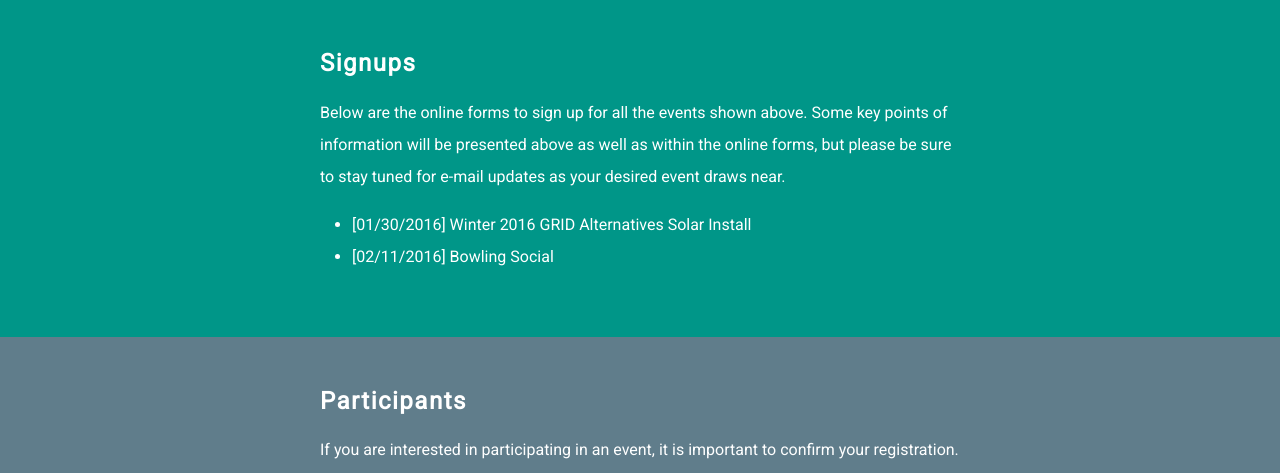
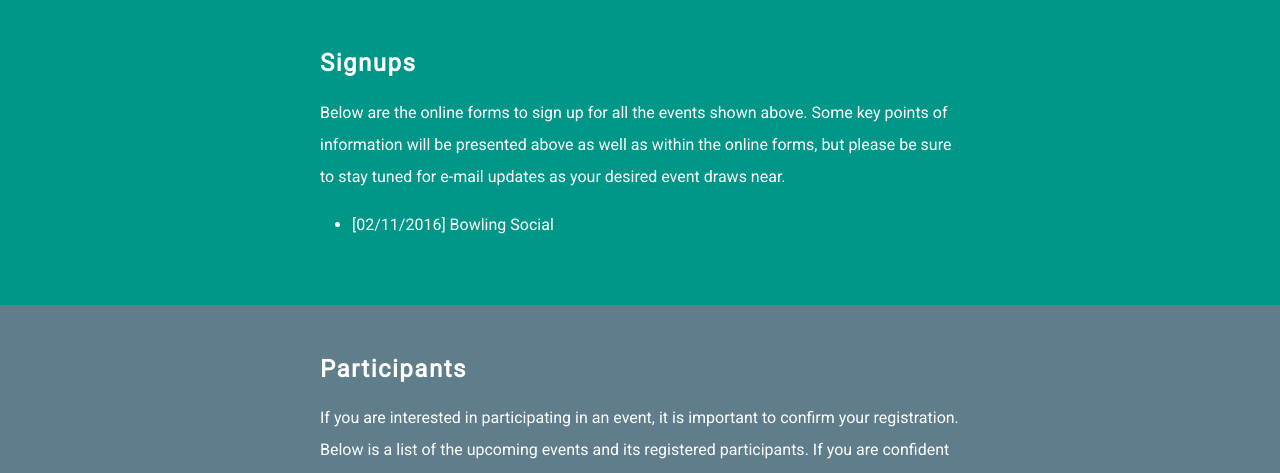
Before and after one commit to ScetaWebmaster/SCETACPP, a PHP site: page /events/ in a window 1280 px wide. Shown: the part 4294-4767 px from the top of the page. Run offline with PHP 8.4, Linux system fonts and the light colour scheme; some libraries are stand-ins or nearby versions.

Commit message:
Removed "Winter 2016 GRID Alternatives Solar Install" from events

```diff
--- a/sceta.org/events/index.php
+++ b/sceta.org/events/index.php
@@ -234,7 +234,6 @@
 
 
 						<ul>
-							<li><a href="https://docs.google.com/forms/d/11LGuq9OH-EoAhNT7SSJ3jWZyHCx2AQ7G7slmc54E43M/viewform" target="_blank">[01/30/2016] Winter 2016 GRID Alternatives Solar Install</a></li>
 							<li><a href="https://docs.google.com/forms/d/1qPymE2J45fVVd6_DCr1r50wHdw4VPL_Y9sE4L0H12qQ/viewform" target="_blank">[02/11/2016] Bowling Social</a></li>
 						</ul>
 
@@ -276,19 +275,13 @@
 					<img id="img_participants" style="margin-left: 24px;" src="../img/ic_loading.gif">
 					<script id="gdrive_participants" src="../js/googleDrive_participants.js">
 						{
-							"NumEvents" : 2,
+							"NumEvents" : 1,
 
-							"Name[0]" : "Winter 2016 GRID Alternatives Solar Install",
-							"Date[0]" : "01/30/2016",
-							"Priority[0]" : "true",
+							"Name[0]" : "Bowling Social",
+							"Date[0]" : "02/11/2016",
+							"Priority[0]" : "false",
 							"Legend[0]" : "",
-							"ID[0]" : "1Q5fVmYL767D1J95q8XU_bjCfBa_wMK9TqXZ762SGlWw",
-
-							"Name[1]" : "Bowling Social",
-							"Date[1]" : "02/11/2016",
-							"Priority[1]" : "false",
-							"Legend[1]" : "",
-							"ID[1]" : "1PYez4I5-47Ow9WDKUhtODlOblXiZoaz238Ic_cbeXMQ"
+							"ID[0]" : "1PYez4I5-47Ow9WDKUhtODlOblXiZoaz238Ic_cbeXMQ"
 						}
 					</script>
 				</div>
```
